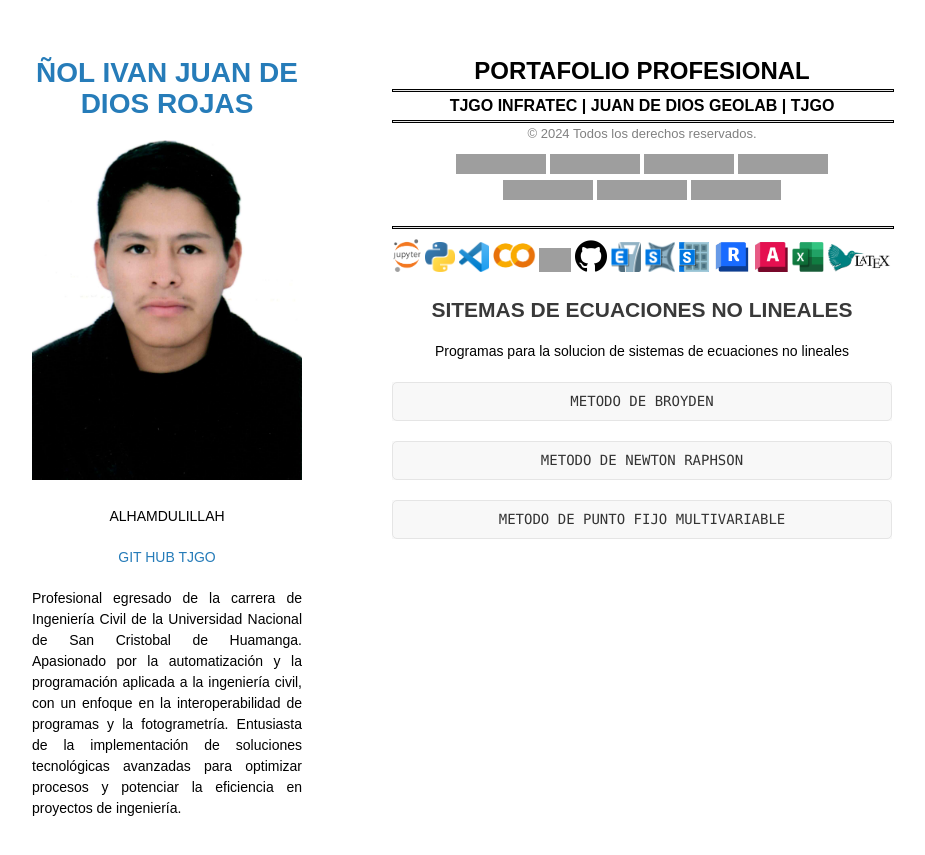
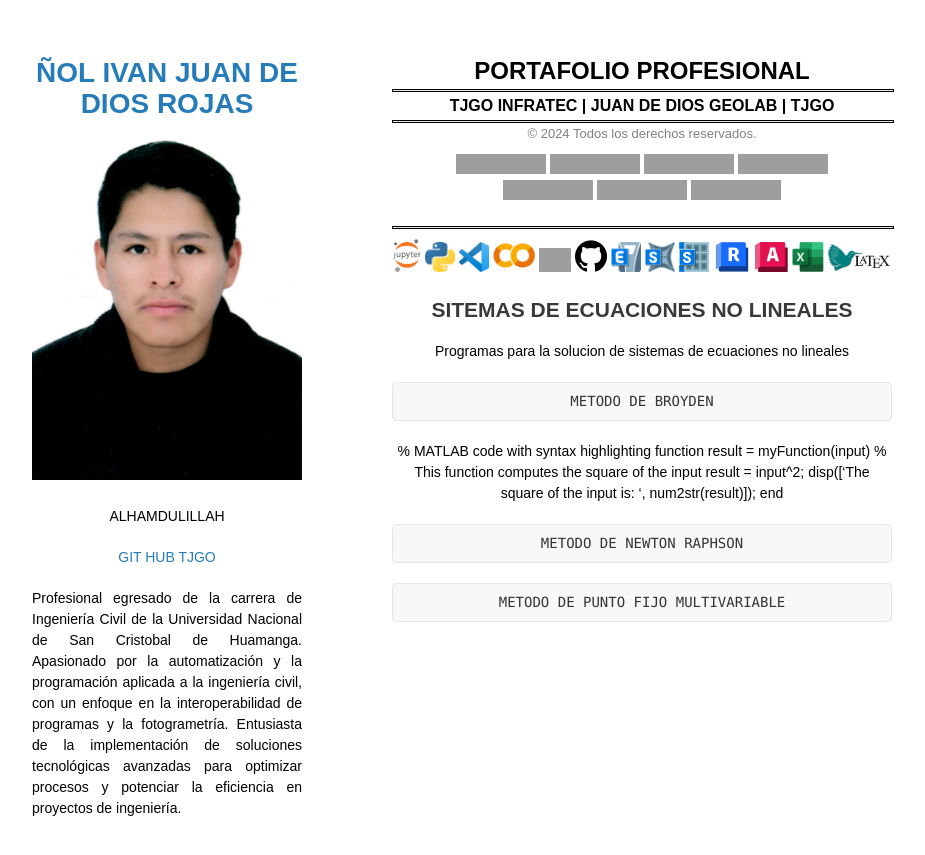
Before and after one commit to TJGO-JDD/TJGO-JDD.github.io, a Jekyll site: the page built from index.md, in a window 1280 px wide, cut to the strip 0-855 px from the top of the page. Shown: the whole strip, without its empty margins (178-1103 px from the left). Built offline with Jekyll 4.4.1, drawn with Linux system fonts in a browser that asks for light colours; our own code applies the rules of GitHub Pages for plain Markdown files; grey boxes are pictures that could not be loaded.

Commit message:
Update index.md

````diff
--- a/index.md
+++ b/index.md
@@ -59,6 +59,12 @@ Programas para la solucion de sistemas de ecuaciones no lineales
 ```markdown
 METODO DE BROYDEN
 ```
+% MATLAB code with syntax highlighting
+function result = myFunction(input)
+    % This function computes the square of the input
+    result = input^2;
+    disp(['The square of the input is: ', num2str(result)]);
+end
 
 ```markdown
 METODO DE NEWTON RAPHSON
````
